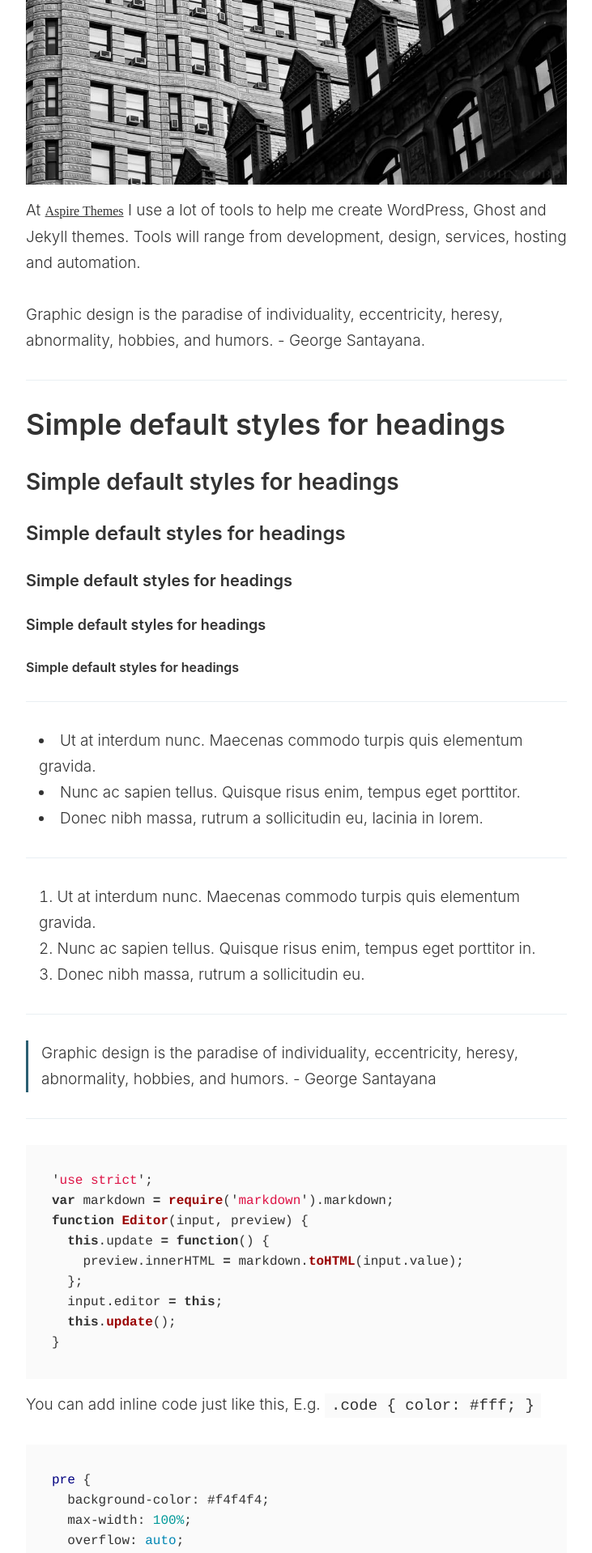
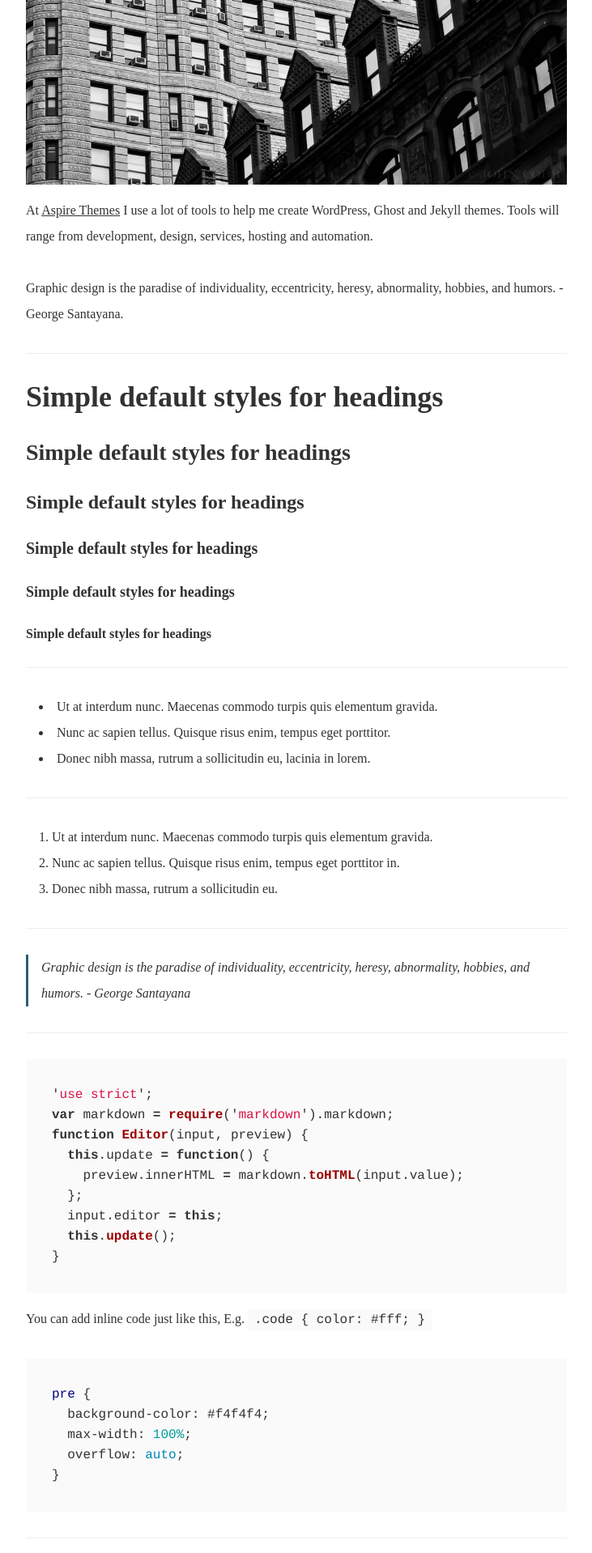
Before and after one commit to suhyunbaik/suhyunbaik.github.io, a Jekyll site: the page built from _pages/style-guide.md, in a window 1280 px wide. Shown: the part 687-2605 px from the top of the page at 81% size, without its empty margins (274-1005 px from the left). Built offline with Jekyll 4.4.1, drawn with Linux system fonts in a browser that asks for light colours.

Commit message:
Refactor: 인용문에 italic 추가

```diff
--- a/_sass/components/_content.scss
+++ b/_sass/components/_content.scss
@@ -3,11 +3,11 @@
 \*------------------------------------*/
 
 .c-content {
+    font-size: $font-size-medium;
+    font-family: $noto-font;
   a:not(.c-btn) {
     text-decoration: underline;
     text-decoration-skip: ink;
-    font-size: $font-size-medium;
-    font-family: $noto-font;
 
     @include attention() {
       color: $color-brand;
--- a/_sass/elements/_blockquote.scss
+++ b/_sass/elements/_blockquote.scss
@@ -5,4 +5,6 @@
 blockquote {
   padding-left: $base-spacing-unit;
   border-left: 3px solid $color-gray;
+  font-style: italic;
+  font-size: $noto-font;
 }
```
